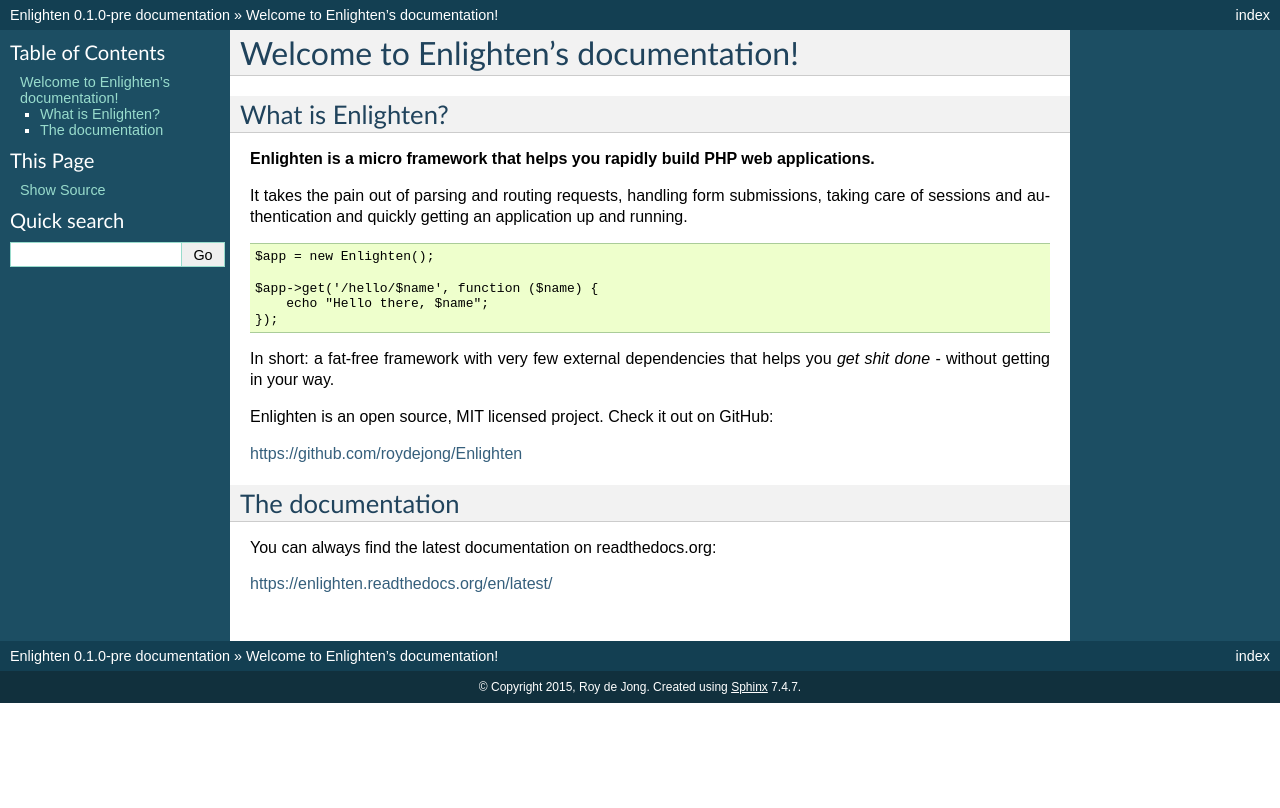
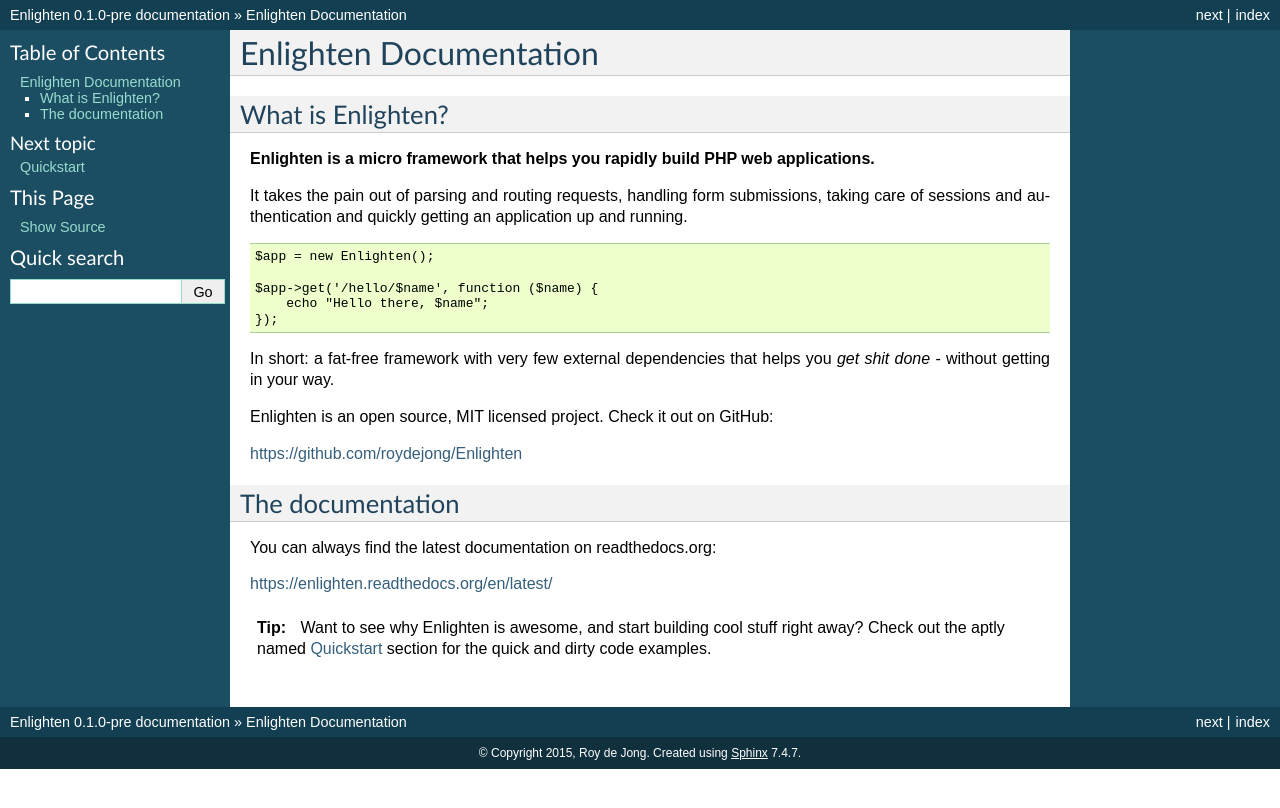
Before and after one commit to roydejong/Enlighten, a Sphinx documentation site: the page built from docs/index.rst, in a window 1280 px wide. Shown: the top 808 px of the page. Built offline with Sphinx 7.4.7, drawn with Linux system fonts in a browser that asks for light colours.

Commit message:
Docs: Quickstart

```diff
--- a/docs/index.rst
+++ b/docs/index.rst
@@ -1,8 +1,13 @@
-Welcome to Enlighten's documentation!
+Enlighten Documentation
 =====================================
 
+.. toctree::
+    :hidden:
+
+    quickstart
+
 What is Enlighten?
-^^^^^^^^^^^^^^^^^^
+------------------
 **Enlighten is a micro framework that helps you rapidly build PHP web applications.**
 
 It takes the pain out of parsing and routing requests, handling form submissions, taking care of sessions and authentication and quickly getting an application up and running.
@@ -23,7 +28,12 @@
 
 
 The documentation
-^^^^^^^^^^^^^^^^^
+-----------------
 You can always find the latest documentation on readthedocs.org:
 
 https://enlighten.readthedocs.org/en/latest/
+
+.. tip::
+
+    Want to see why Enlighten is awesome, and start building cool stuff right away?
+    Check out the aptly named :doc:`Quickstart <quickstart>` section for the quick and dirty code examples.
```
Also changed, not shown: docs/quickstart.rst (added, +85 -0 lines).
